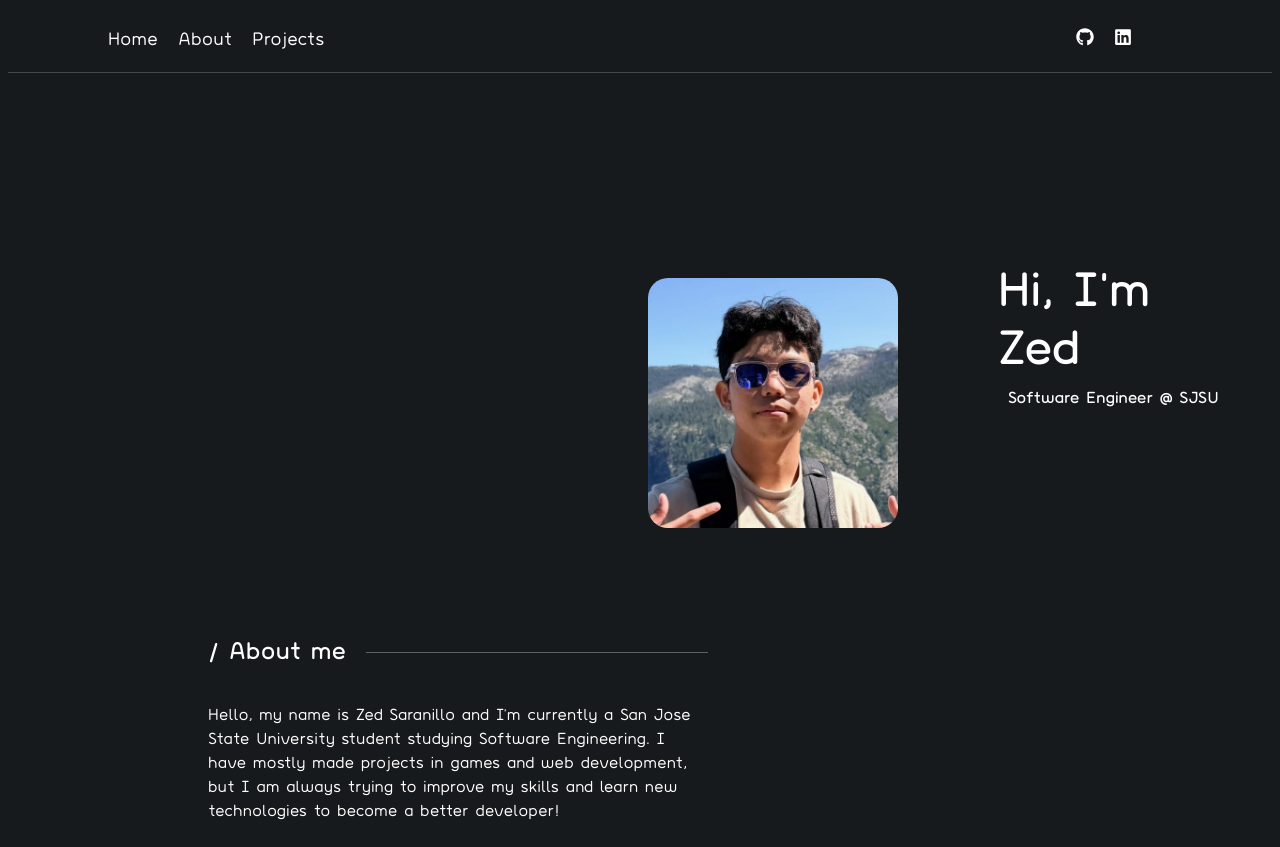
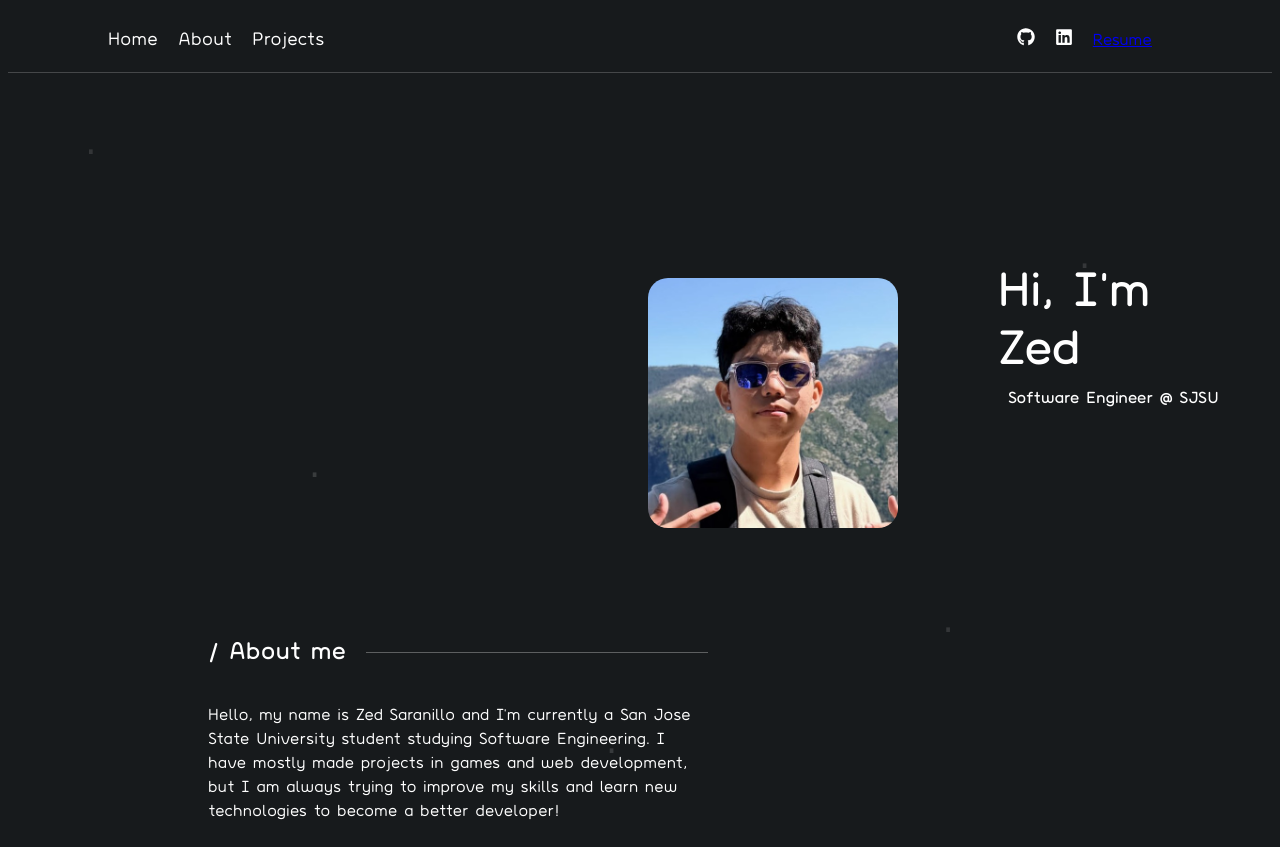
Before and after one commit to saranillozed55/Website-Portfolio, a React (Vite) app in the folder my-app/: page / in a window 1280 px wide. Built offline with nearby package versions, Linux system fonts and the light colour scheme.

Commit message:
Animated Background and fixed topbar

```diff
--- a/my-app/src/App.jsx
+++ b/my-app/src/App.jsx
@@ -14,6 +14,7 @@ import Card from "./components/Card.jsx"
 import Introduction from "./components/Introduction.jsx"
 import TopBar from "./components/TopBar.jsx"
 import About from "./components/About.jsx"
+import AnimatedBackground from "./components/AnimatedBackground.jsx"
 
 function App() {
 
@@ -57,6 +58,7 @@ function App() {
 
 
         <TopBar/>
+        <AnimatedBackground/>
 
         <div className = "intro-section">
           <Card/>
--- /dev/null
+++ b/my-app/src/components/AnimatedBackground.jsx
@@ -0,0 +1,36 @@
+import { useEffect } from 'react';
+import {animate} from 'animejs'
+
+function AnimatedBackground() {
+
+    useEffect(() => {
+
+        animate('.code-symbol', {
+            translateX: () => Math.random() * 100 - 50,
+            translateY: () => Math.random() * 100 - 50,
+            opacity: [0.05, 0.15],
+            duration: () => Math.random() * 3000 + 4000,
+            delay: () => Math.random() * 2000,
+            direction: 'alternate',
+            loop: true,
+            ease: 'inOutSine'
+        });
+
+    }, []);
+
+    return (
+        <div className="background-elements">
+
+            <div className="code-symbol symbol-1">.</div>
+            <div className="code-symbol symbol-2">.</div>
+            <div className="code-symbol symbol-3">.</div>
+            <div className="code-symbol symbol-4">.</div>
+            <div className="code-symbol symbol-5">.</div>
+            <div className="code-symbol symbol-6">.</div>
+
+        </div>
+    );
+
+}
+
+export default AnimatedBackground
--- a/my-app/src/components/EventsPrac.jsx
+++ b/my-app/src/components/EventsPrac.jsx
@@ -28,7 +28,6 @@ function EventsPrac() {
         setCount(prevCount => prevCount + 1);
         //setCount(prevCOunt => prevCount + 1); if uncommented then it will increment the count by 2 instead of 1
     }
-
 
     function handlePaymentChange(event) {
         setPayment(event.target.value);
--- a/my-app/src/components/TopBar.jsx
+++ b/my-app/src/components/TopBar.jsx
@@ -18,11 +18,9 @@ function TopBar(){
             <div className = "top-bar-right">
                 <a href="https://github.com/saranillozed55" target="_blank" rel="noopener noreferrer" className = "nav-link"> <FaGithub/> </a>
                 <a href ="https://www.linkedin.com/in/zedsaranillo/" target="_blank" rel="noopener noreferrer" className = "nav-link"><FaLinkedin/></a>
-                <a href ="#projects"></a>
+                <a href ="/Zed-Saranillo-Resume.pdf">Resume</a>
             </div>
         </div>
-
     );
-
 }
 export default TopBar
--- a/my-app/src/index.css
+++ b/my-app/src/index.css
@@ -232,3 +232,48 @@ body {
   max-width: 500px;
   background-color: rgba(255, 255, 255, 0.3);
 }
+
+.background-elements {
+    position: fixed;
+    inset: 0;
+    overflow: hidden;
+    pointer-events: none;
+    z-index: -1;
+}
+
+.code-symbol {
+    position: absolute;
+    font-family: monospace;
+    font-size: 2rem;
+    opacity: 0.08;
+}
+
+.symbol-1 {
+    top: 15%;
+    left: 10%;
+}
+
+.symbol-2 {
+    top: 30%;
+    right: 15%;
+}
+
+.symbol-3 {
+    top: 60%;
+    left: 20%;
+}
+
+.symbol-4 {
+    top: 75%;
+    right: 25%;
+}
+
+.symbol-5 {
+    top: 45%;
+    left: 70%;
+}
+
+.symbol-6 {
+    top: 85%;
+    left: 45%;
+}
```
